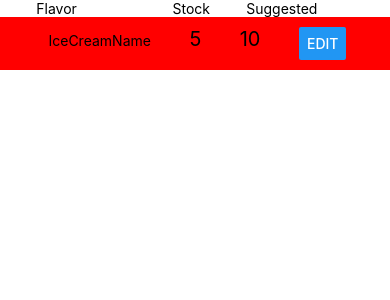
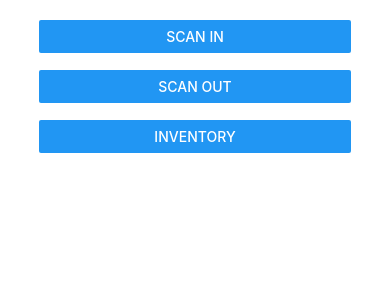
Before and after one commit to Kgoetz7/icecream-inv, a React Native app: screen / in a window 390 px wide. Shown: the top 300 px of the page. Built offline with nearby package versions, Linux system fonts and the light colour scheme.

Commit message:
page code

```diff
--- a/App.js
+++ b/App.js
@@ -8,8 +8,10 @@ import {
   TextInput,
   Button,
 } from 'react-native';
+import Inventory from './Inventory';
 
 export default function App() {
+  const [page, setPage] = useState('home');
   const [editMode, setEditMode] = useState(false);
   const [stock, setStock] = useState(5);
   const [suggested, setSuggested] = useState(10);
@@ -19,98 +21,30 @@ export default function App() {
   const updateValues = () => {
     setStock(editStock);
     setSuggested(editSuggestedValue);
+    setEditMode(false);
   };
 
-  return (
-    <SafeAreaView style={styles.container}>
-      <StatusBar style='auto' />
-      <View
-        style={{
-          flexDirection: 'row',
-          width: '100%',
-          justifyContent: 'space-evenly',
-        }}
-      >
-        <Text style={{ minWidth: 100 }}>Flavor</Text>
-        <Text>Stock</Text>
-        <Text>Suggested</Text>
-        <Text></Text>
-      </View>
-      <View
-        style={{
-          flexDirection: 'row',
-          padding: 10,
-          backgroundColor: 'red',
-          width: '100%',
-          justifyContent: 'space-evenly',
-          fontSize: 40,
-        }}
-      >
-        <Text style={{ padding: 5 }}>IceCreamName</Text>
-        <Text
+  if (page === 'inventory') {
+    return <Inventory setPage={setPage} />;
+  } else {
+    return (
+      <View style={styles.container}>
+        <StatusBar />
+        <View
           style={{
-            textAlign: 'center',
-            marginRight: 5,
-            fontSize: 20,
+            marginVertical: 20,
+            width: '80%',
           }}
         >
-          {stock}
-        </Text>
-        <Text
-          style={{
-            textAlign: 'center',
-            marginRight: 5,
-            fontSize: 20,
-          }}
-        >
-          {suggested}
-        </Text>
-        <Button
-          title='edit'
-          style={{ marginLeft: 10 }}
-          onPress={() => setEditMode(!editMode)}
-        />
+          <Button title='Scan In' />
+          <Text>{'           '}</Text>
+          <Button title='Scan Out' />
+          <Text>{'           '}</Text>
+          <Button title='Inventory' onPress={() => setPage('inventory')} />
+        </View>
       </View>
-      <View
-        style={{
-          flexDirection: 'row',
-          padding: 10,
-          backgroundColor: 'red',
-          width: '100%',
-          justifyContent: 'space-evenly',
-          fontSize: 40,
-          display: editMode ? 'flex' : `none`,
-        }}
-      >
-        <Text style={{ padding: 5, minWidth: 100 }}></Text>
-        <TextInput
-          value={String(editStock)}
-          style={{
-            borderColor: 'black',
-            borderWidth: 1,
-            textAlign: 'center',
-            marginRight: 5,
-          }}
-          onChangeText={(text) => setEditStock(text)}
-        />
-        <TextInput
-          value={String(editSuggestedValue)}
-          style={{
-            borderColor: 'black',
-            borderWidth: 1,
-            textAlign: 'center',
-            marginRight: 5,
-          }}
-          onChangeText={(text) => setEditSuggested(text)}
-        />
-        <Button
-          title='update'
-          style={{ marginLeft: 10 }}
-          onPress={() => updateValues()}
-        />
-      </View>
-    </SafeAreaView>
-  );
+    );
+  }
 }
 
 const styles = StyleSheet.create({
--- /dev/null
+++ b/Inventory.js
@@ -0,0 +1,138 @@
+import React, { useState } from 'react';
+import {
+  StyleSheet,
+  Text,
+  View,
+  SafeAreaView,
+  StatusBar,
+  TextInput,
+  Button,
+} from 'react-native';
+
+export default function Inventory({ setPage }) {
+  const [editMode, setEditMode] = useState(false);
+  const [stock, setStock] = useState(5);
+  const [suggested, setSuggested] = useState(10);
+  const [editSuggestedValue, setEditSuggested] = useState(10);
+  const [editStock, setEditStock] = useState(5);
+
+  const updateValues = () => {
+    setStock(editStock);
+    setSuggested(editSuggestedValue);
+    setEditMode(false);
+  };
+
+  return (
+    <SafeAreaView style={styles.container}>
+      <StatusBar style='auto' />
+      <View
+        style={{
+          marginBottom: 20,
+          marginTop: 10,
+          marginLeft: 10,
+          alignSelf: 'flex-start',
+        }}
+      >
+        <Button title='< Home' onPress={() => setPage('home')} />
+      </View>
+
+      <View style={{ marginBottom: 20 }}>
+        <View
+          style={{
+            flexDirection: 'row',
+            width: '100%',
+            justifyContent: 'space-evenly',
+          }}
+        >
+          <Text style={{ minWidth: 100 }}>Flavor</Text>
+          <Text>Stock</Text>
+          <Text>Suggested</Text>
+          <Text></Text>
+        </View>
+        <View
+          style={{
+            flexDirection: 'row',
+            padding: 10,
+            width: '100%',
+            justifyContent: 'space-evenly',
+            fontSize: 40,
+          }}
+        >
+          <Text style={{ padding: 5 }}>IceCreamName</Text>
+          <Text
+            style={{
+              textAlign: 'center',
+              marginRight: 5,
+              fontSize: 20,
+            }}
+          >
+            {stock}
+          </Text>
+          <Text
+            style={{
+              textAlign: 'center',
+              marginRight: 5,
+              fontSize: 20,
+            }}
+          >
+            {suggested}
+          </Text>
+          <Button
+            title={editMode ? `Cancel` : 'Edit'}
+            style={{ marginLeft: 10 }}
+            onPress={() => setEditMode(!editMode)}
+          />
+        </View>
+        <View
+          style={{
+            flexDirection: 'row',
+            padding: 10,
+            backgroundColor: 'grey',
+            width: '100%',
+            justifyContent: 'space-evenly',
+            fontSize: 40,
+            display: editMode ? 'flex' : `none`,
+          }}
+        >
+          <Text style={{ padding: 5, minWidth: 100 }}></Text>
+          <TextInput
+            value={String(editStock)}
+            style={{
+              borderColor: 'black',
+              borderWidth: 1,
+              textAlign: 'center',
+              marginRight: 5,
+              padding: 5,
+            }}
+            onChangeText={(text) => setEditStock(text)}
+          />
+          <TextInput
+            value={String(editSuggestedValue)}
+            style={{
+              borderColor: 'black',
+              borderWidth: 1,
+              textAlign: 'center',
+              marginRight: 5,
+              padding: 5,
+            }}
+            onChangeText={(text) => setEditSuggested(text)}
+          />
+          <Button
+            title='update'
+            style={{ marginLeft: 10 }}
+            onPress={() => updateValues()}
+          />
+        </View>
+      </View>
+      <Button title='Add' />
+    </SafeAreaView>
+  );
+}
+
+const styles = StyleSheet.create({
+  container: {
+    flex: 1,
+    backgroundColor: '#fff',
+    alignItems: 'center',
+  },
+});
```
